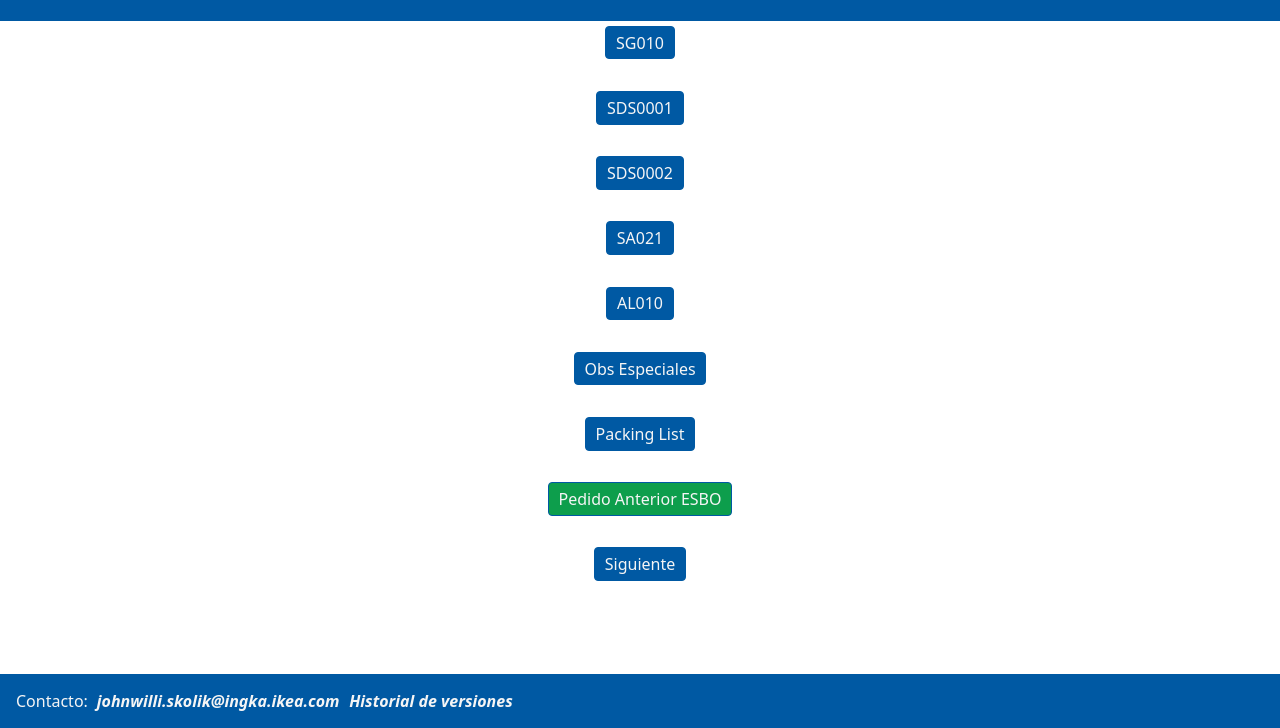
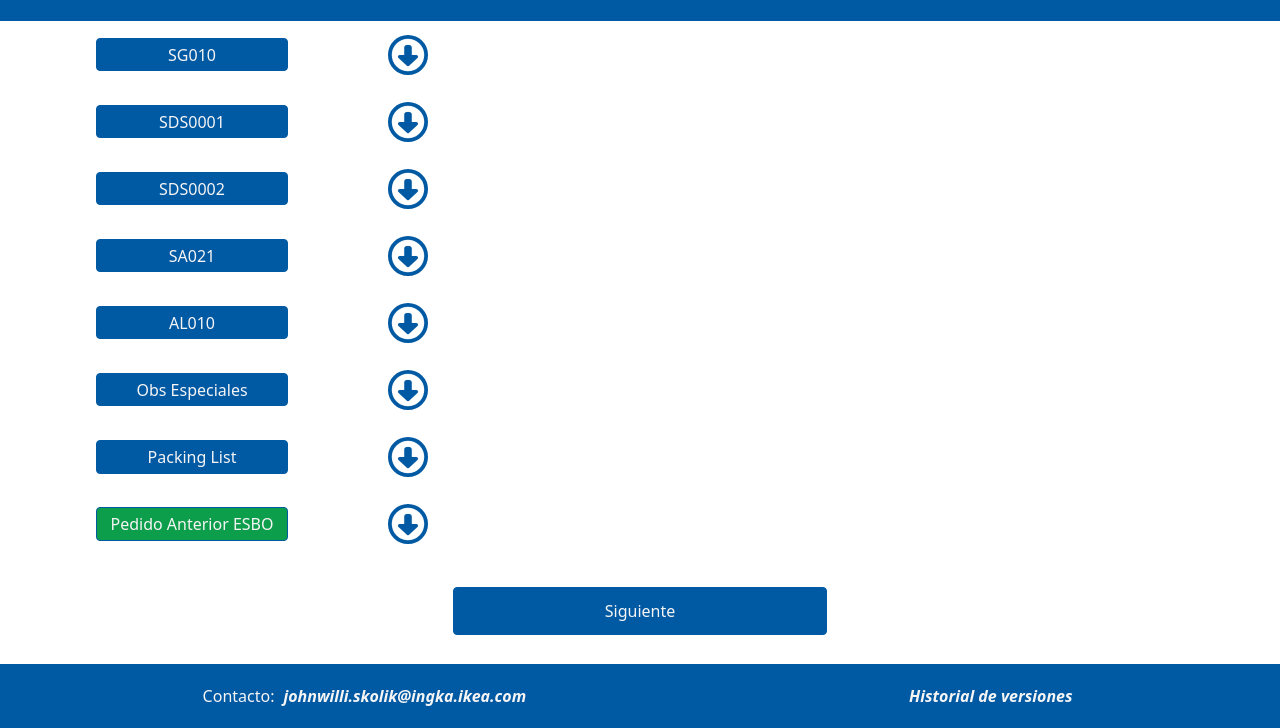
Before and after one commit to rarod22/PedidoEsbo, a plain HTML site: page index.html in a window 1280 px wide. Shown: the part 72-800 px from the top of the page. Drawn offline with Linux system fonts and the light colour scheme; files that its build step writes are made by us from their sources; files whose address does not match are found by name.

Commit message:
Fix stylesheet links in index.html

```diff
--- a/index.html
+++ b/index.html
@@ -16,8 +16,8 @@
     <title>Pedidos Almacen Externo</title>
     <link rel="shortcut icon" href="./lib/favicon.ico" type="image/x-icon">
     <meta name="autor" content="https://github.com/perseo1326" />
-    <link rel="stylesheet" type="text/css" href="/PedidoEsbo/main/baseStyles.css">
-    <link rel="stylesheet" type="text/css" href="/PedidoEsbo//main/styles.css">
+    <link rel="stylesheet" type="text/css" href="main/baseStyles.css">
+    <link rel="stylesheet" type="text/css" href="main/styles.css">
 </head>
 <body>
 
```
